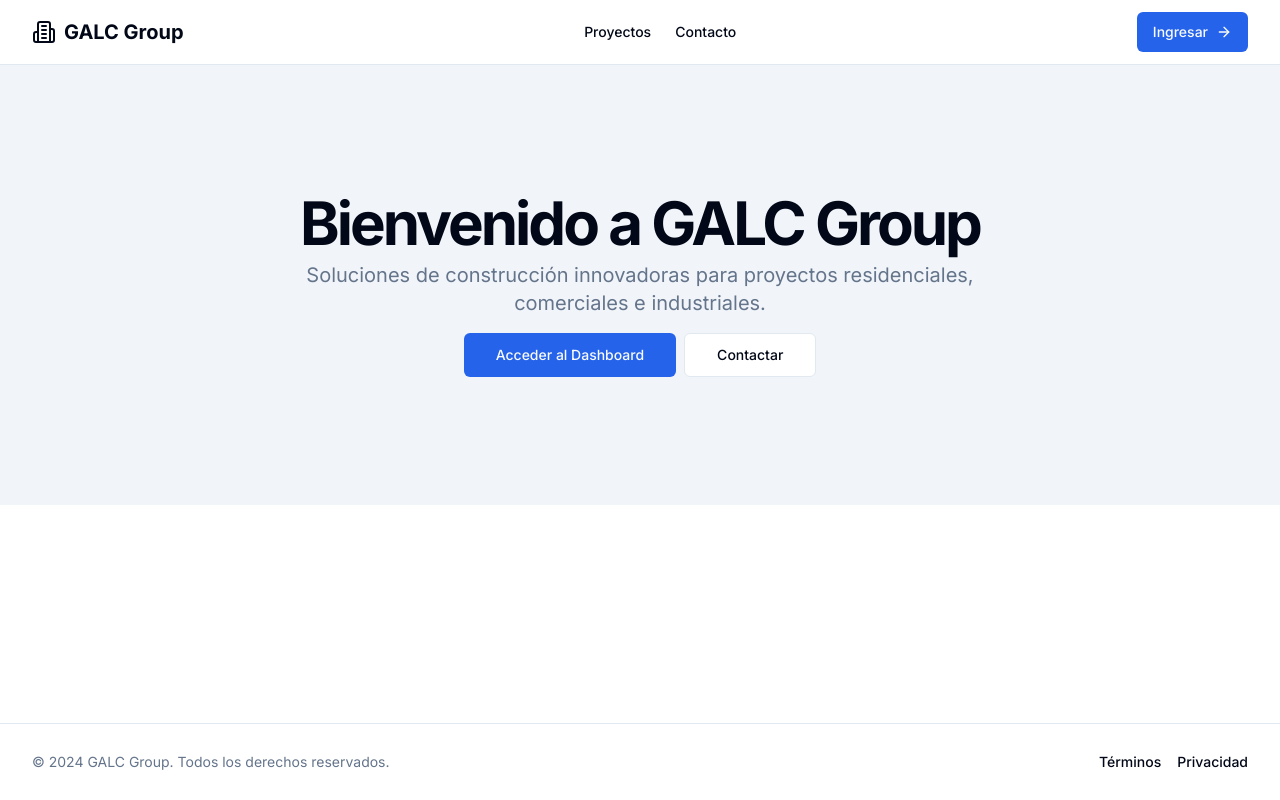
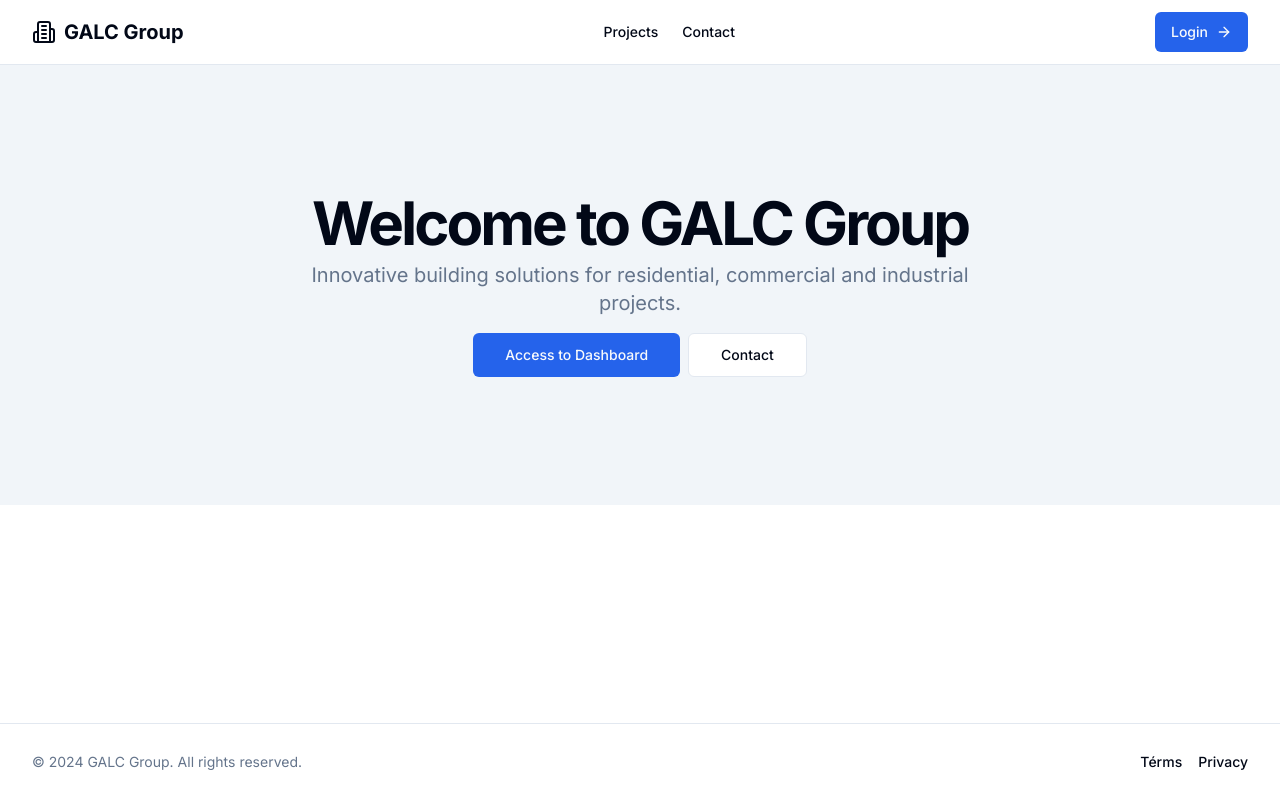
Before and after one commit to diego249/demo_galc_group, a Next.js app in the folder galc-group/: page / in a window 1280 px wide. Built offline with nearby package versions, Linux system fonts and the light colour scheme.

Commit message:
feat: english translate home

```diff
--- a/galc-group/src/app/page.tsx
+++ b/galc-group/src/app/page.tsx
@@ -14,15 +14,15 @@ export default function Home() {
           </div>
           <nav className="hidden md:flex gap-6">
             <Link href="projects" className="text-sm font-medium hover:underline">
-              Proyectos
+              Projects
             </Link>
             <Link href="#contacto" className="text-sm font-medium hover:underline">
-              Contacto
+              Contact
             </Link>
           </nav>
           <Link href="/dashboard">
             <Button>
-              Ingresar
+              Login
               <ArrowRight className="ml-2 h-4 w-4" />
             </Button>
           </Link>
@@ -34,21 +34,21 @@ export default function Home() {
             <div className="flex flex-col items-center justify-center space-y-4 text-center">
               <div className="space-y-2">
                 <h1 className="text-3xl font-bold tracking-tighter sm:text-4xl md:text-5xl lg:text-6xl">
-                  Bienvenido a GALC Group
+                  Welcome to GALC Group
                 </h1>
                 <p className="mx-auto max-w-[700px] text-muted-foreground md:text-xl">
-                  Soluciones de construcción innovadoras para proyectos residenciales, comerciales e industriales.
+                  Innovative building solutions for residential, commercial and industrial projects.
                 </p>
               </div>
               <div className="flex flex-col gap-2 min-[400px]:flex-row">
                 <Link href="/dashboard">
                   <Button size="lg">
-                    Acceder al Dashboard
+                    Access to Dashboard
                   </Button>
                 </Link>
                 <Link href="#contacto">
                   <Button variant="outline" size="lg">
-                    Contactar
+                    Contact
                   </Button>
                 </Link>
               </div>
@@ -59,14 +59,14 @@ export default function Home() {
       <footer className="w-full border-t py-6">
         <div className="container flex flex-col items-center justify-center gap-4 md:flex-row md:justify-between">
           <p className="text-center text-sm leading-loose text-muted-foreground md:text-left">
-            © 2024 GALC Group. Todos los derechos reservados.
+            © 2024 GALC Group. All rights reserved.
           </p>
           <div className="flex gap-4">
             <Link href="#" className="text-sm font-medium hover:underline">
-              Términos
+              Térms
             </Link>
             <Link href="#" className="text-sm font-medium hover:underline">
-              Privacidad
+              Privacy
             </Link>
           </div>
         </div>
```
